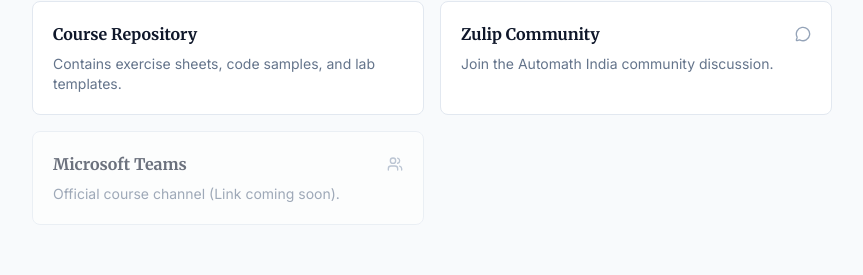
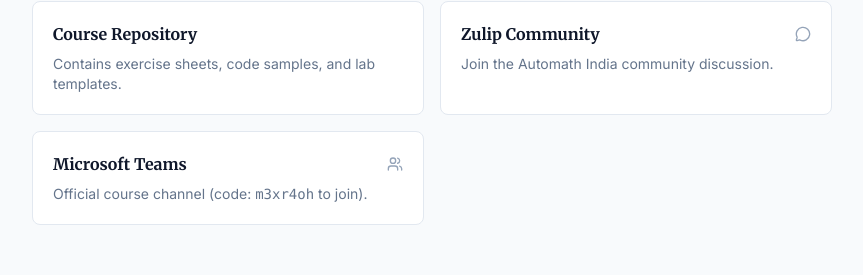
Before and after one commit to siddhartha-gadgil/homepage, a website: page ma207-2026.html in a window 1280 px wide. Shown: the part 1597-1872 px from the top of the page, without its empty margins (336-1199 px from the left). Drawn offline with nearby package versions, Linux system fonts and the light colour scheme.

Commit message:
Teams link

```diff
--- a/ma207-2026.html
+++ b/ma207-2026.html
@@ -4,6 +4,7 @@
     <meta charset="UTF-8">
     <meta name="viewport" content="width=device-width, initial-scale=1.0">
     <title>MA 207: Proofs Lab with Lean</title>
+    <link rel="icon" href="IIScLogo.jpg">
     <script src="https://cdn.tailwindcss.com"></script>
     <link rel="preconnect" href="https://fonts.googleapis.com">
     <link rel="preconnect" href="https://fonts.gstatic.com" crossorigin>
@@ -228,12 +229,12 @@
                     </a>
 
                     <!-- Microsoft Teams -->
-                    <a href="#" class="group block p-5 bg-white border border-slate-200 rounded-lg hover:border-indigo-400 hover:shadow-md transition-all opacity-60">
+                    <a href="https://teams.microsoft.com/l/team/19%3AqJBjq3O06gZz9tjgb_B1UWi66CzRvOWL7ZIDte-sv8I1%40thread.tacv2/conversations?groupId=d577f3e4-2cdc-40f9-8f9e-5f344a89c04f&tenantId=6f15cd97-f6a7-41e3-b2c5-ad4193976476" class="group block p-5 bg-white border border-slate-200 rounded-lg hover:border-indigo-400 hover:shadow-md transition-all">
                         <div class="flex items-center justify-between mb-2">
                             <h3 class="font-semibold text-slate-900">Microsoft Teams</h3>
                             <i data-lucide="users" class="w-4 h-4 text-slate-400"></i>
                         </div>
-                        <p class="text-sm text-slate-500">Official course channel (Link coming soon).</p>
+                        <p class="text-sm text-slate-500">Official course channel (code: <code>m3xr4oh</code> to join).</p>
                     </a>
                 </div>
             </section>
```
